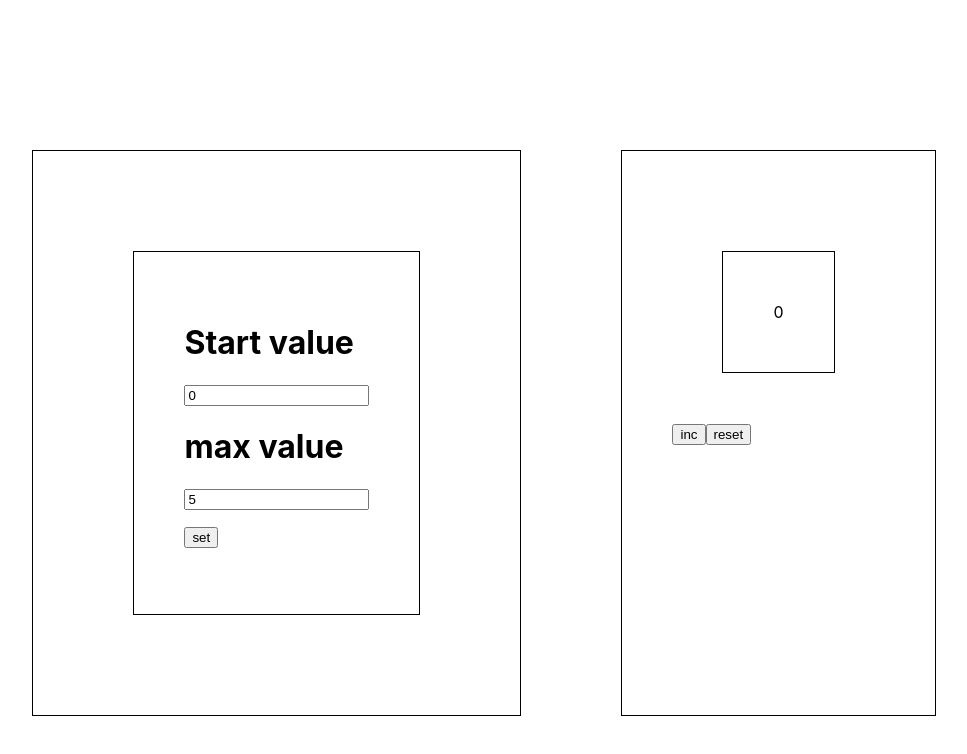
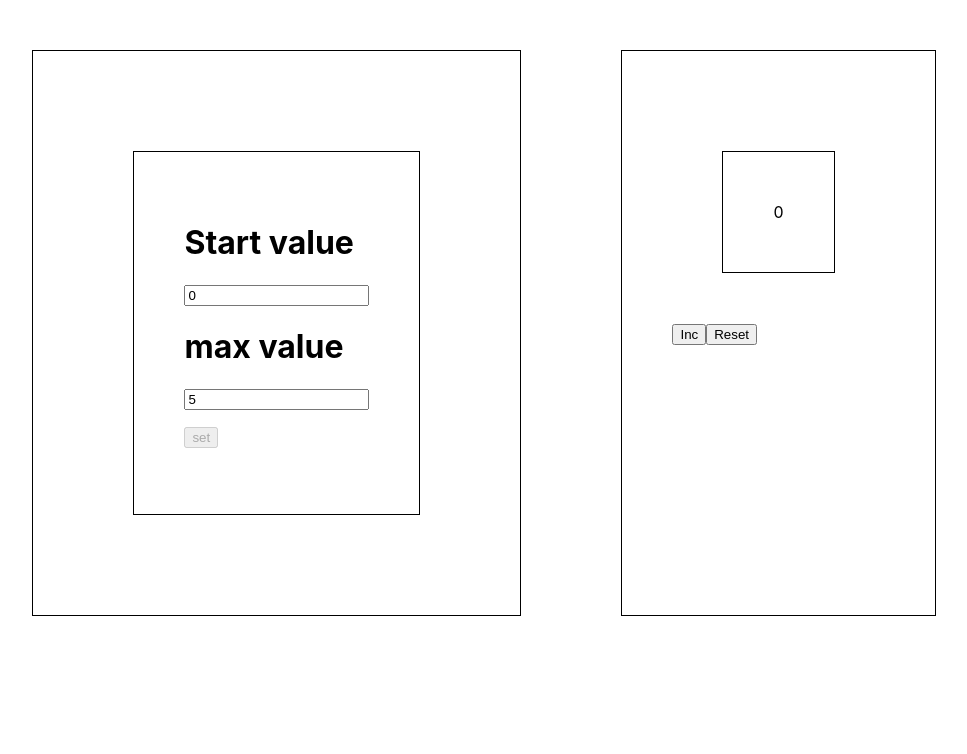
Before and after one commit to RinalinDS/counter, a React (Create React App) app: page / in a window 1280 px wide. Shown: the top 754 px of the page, without its empty margins (156-1123 px from the left). Built offline with nearby package versions, Linux system fonts and the light colour scheme.

Commit message:
finally it works, without local storage still, but with useEffect and useRefs

```diff
--- a/src/App.css
+++ b/src/App.css
@@ -2,8 +2,7 @@
   display: flex;
   flex-direction: row;
   justify-content: center;
-  padding: 50px;
-  margin: 50px;
+
 
 }
 
@@ -13,9 +12,7 @@
   border: solid black 1px;
 }
 
-.inline {
-  display: inline-block;
-}
+
 
 .increment {
   color: red
--- a/src/App.tsx
+++ b/src/App.tsx
@@ -1,7 +1,7 @@
-import React, {ChangeEvent, useRef, useState} from 'react';
+import React, {ChangeEvent, useEffect, useRef, useState} from 'react';
 import './App.css';
 import {UniButton} from "./UniButton";
-import {start} from "repl";
+
 
 function App() {
     let [startValue, setStartValue] = useState(0)
@@ -9,6 +9,12 @@ function App() {
     let [counter, setCounter] = useState(startValue)
 
     const [edit, setEdit] = useState(false)
+    const [error, setError] = useState(false)
+
+    const incrementTitle = "Inc"
+    const resetTitle = "Reset"
+    const setTitle = "set"
+
 
     let [startValueI, setStartValueI] = useState(startValue)
     let [maxValueI, setMaxValueI] = useState(maxValue)
@@ -16,26 +22,41 @@ function App() {
     const maxValueInputRef = useRef<HTMLInputElement>(null)
     const startValueInputRef = useRef<HTMLInputElement>(null)
 
-    const set = () => {
+    useEffect(() => {
+            if (startValueI < 0 || maxValueI <= startValueI) {
+                setError(true)
+            } else {
+                setError(false)
+            }
+        }
+        ,
+        [startValueI, maxValueI, startValue, maxValue, counter]
+    )
+
+
+    const setHandler = () => {
         const el = maxValueInputRef.current as HTMLInputElement
         setMaxValue(+el.value)
         const el2 = startValueInputRef.current as HTMLInputElement
-        setStartValue(+el2.value)
+        setStartValue(+el2.value) // i don't like +
+        setCounter(+el2.value) // i don't like this string
         setEdit(false)
+        setError(false)
+    }
 
-    }
     const incrementHandler = () => {
-        setCounter(counter+1)
+        setCounter(counter + 1)
     }
     const resetHandler = () => {
         setCounter(startValue)
     }
 
-    const maxValueHandler =(event: ChangeEvent<HTMLInputElement>) => {
+    const maxValueHandlerSecondary = (event: ChangeEvent<HTMLInputElement>) => {
         setMaxValueI(+event.currentTarget.value)
         setEdit(true)
     }
-    const startValueHandler =(event: ChangeEvent<HTMLInputElement>) => {
+
+    const startValueHandlerSecondary = (event: ChangeEvent<HTMLInputElement>) => {
         setStartValueI(+event.currentTarget.value)
         setEdit(true)
     }
@@ -43,24 +64,50 @@ function App() {
 
     return (
         <div className="App">
-            <div className={"inline"}>
+            <div>
                 <div>
+
+
                     <h1>Start value</h1>
-                    <input value={startValueI}  type={"number"} ref={startValueInputRef} onChange={startValueHandler} />
+
+
+                    <input className={error ?"increment" : ""} value={startValueI} type={"number"} ref={startValueInputRef}
+                           onChange={startValueHandlerSecondary}/>
+
 
                     <h1>max value</h1>
-                    <input  value ={maxValueI} type={"number"} ref={maxValueInputRef}  onChange={maxValueHandler}/>
-                    <p><UniButton
-                        callback={set}
-                        title={"set"}
-                        disabled={startValueI < 0 || maxValueI <= startValueI}/></p>
+
+
+                    <input className={maxValueI <= startValueI || maxValueI < 0 ? "increment" : ""} value={maxValueI} type={"number"} ref={maxValueInputRef}
+                           onChange={maxValueHandlerSecondary}/>
+
+
+                    <p>
+
+                        <UniButton
+                            callback={setHandler}
+                            title={setTitle}
+                            disabled={startValueI < 0 || maxValueI <= startValueI || !edit}
+                        />
+
+                    </p>
+
+
+                </div>
+            </div>
+
+
+            <div>
+                <div className={counter >= maxValue && !edit || error ? "increment" : ""}>{
+                    error ? "incorrect value"
+                        : edit ? "enter value and press set"
+                            : counter}
                 </div>
 
-            </div>
-            <div className={"inline"}>
-                <div className={counter >=maxValue ? "increment" : ""}>{counter}</div>
-                <UniButton callback={incrementHandler} title={"inc"} disabled={counter>=maxValue || edit} />
-                <UniButton callback={resetHandler} title={"reset"} disabled={edit} />
+
+                <UniButton callback={incrementHandler} title={incrementTitle}
+                           disabled={counter >= maxValue || edit}/>
+                <UniButton callback={resetHandler} title={resetTitle} disabled={edit}/>
 
             </div>
         </div>
```
Also changed, not shown: src/IncrementAndReset.tsx (added).
